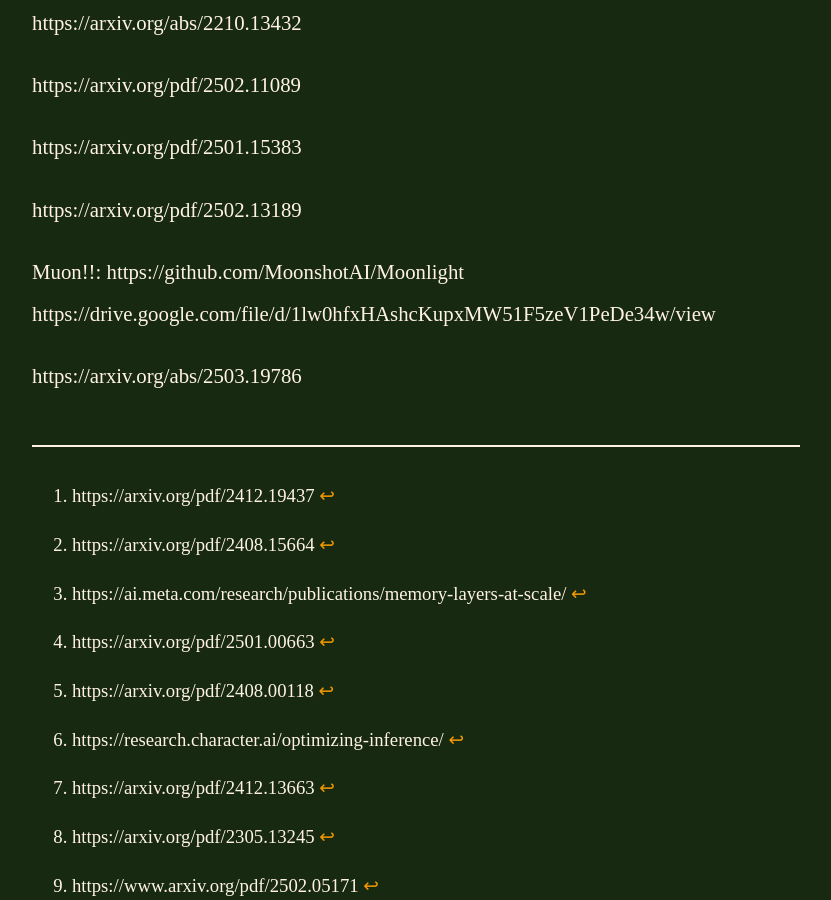
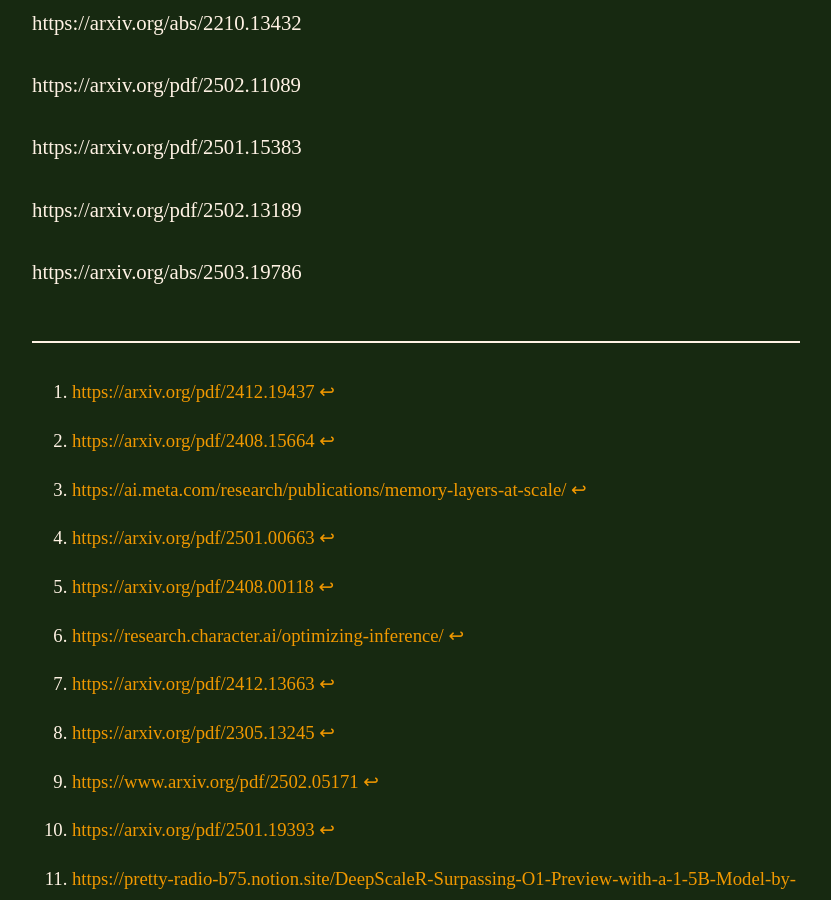
Before and after one commit to keatonelvins/keatonelvins.github.io, a Jekyll site: the page built from _posts/2025-02-23-final-model.md, in a window 1280 px wide and 900 px high, scrolled down 8115 px. Shown: the whole window, without its empty margins (224-1055 px from the left). Built offline with Jekyll 4.4.1, drawn with Linux system fonts in a browser that asks for light colours; some web fonts are replaced.

```diff
--- a/_posts/2025-02-23-final-model.md
+++ b/_posts/2025-02-23-final-model.md
@@ -108,26 +108,23 @@ https://arxiv.org/pdf/2501.15383
 
 https://arxiv.org/pdf/2502.13189
 
-Muon!!: https://github.com/MoonshotAI/Moonlight
-https://drive.google.com/file/d/1lw0hfxHAshcKupxMW51F5zeV1PeDe34w/view
-
 https://arxiv.org/abs/2503.19786
 
 
-[^1]: https://arxiv.org/pdf/2412.19437
-[^2]: https://arxiv.org/pdf/2408.15664
-[^3]: https://ai.meta.com/research/publications/memory-layers-at-scale/
-[^4]: https://arxiv.org/pdf/2501.00663
-[^5]: https://arxiv.org/pdf/2408.00118
-[^6]: https://research.character.ai/optimizing-inference/
-[^7]: https://arxiv.org/pdf/2412.13663
-[^8]: https://arxiv.org/pdf/2305.13245
-[^9]: https://www.arxiv.org/pdf/2502.05171
-[^10]: https://arxiv.org/pdf/2501.19393
-[^11]: https://pretty-radio-b75.notion.site/DeepScaleR-Surpassing-O1-Preview-with-a-1-5B-Model-by-Scaling-RL-19681902c1468005bed8ca303013a4e2
-[^12]: https://github.com/xjdr-alt/entropix
-[^13]: https://arxiv.org/pdf/2412.17747
-[^14]: https://arxiv.org/pdf/2309.00071
-[^15]: https://arxiv.org/abs/2501.18795
-[^16]: https://arxiv.org/pdf/2309.17453
-[^17]: https://arxiv.org/pdf/2410.17897
+[^1]: <https://arxiv.org/pdf/2412.19437>
+[^2]: <https://arxiv.org/pdf/2408.15664>
+[^3]: <https://ai.meta.com/research/publications/memory-layers-at-scale/>
+[^4]: <https://arxiv.org/pdf/2501.00663>
+[^5]: <https://arxiv.org/pdf/2408.00118>
+[^6]: <https://research.character.ai/optimizing-inference/>
+[^7]: <https://arxiv.org/pdf/2412.13663>
+[^8]: <https://arxiv.org/pdf/2305.13245>
+[^9]: <https://www.arxiv.org/pdf/2502.05171>
+[^10]: <https://arxiv.org/pdf/2501.19393>
+[^11]: <https://pretty-radio-b75.notion.site/DeepScaleR-Surpassing-O1-Preview-with-a-1-5B-Model-by-Scaling-RL-19681902c1468005bed8ca303013a4e2>
+[^12]: <https://github.com/xjdr-alt/entropix>
+[^13]: <https://arxiv.org/pdf/2412.17747>
+[^14]: <https://arxiv.org/pdf/2309.00071>
+[^15]: <https://arxiv.org/abs/2501.18795>
+[^16]: <https://arxiv.org/pdf/2309.17453>
+[^17]: <https://arxiv.org/pdf/2410.17897>
```
Also changed, not shown: _posts/2025-01-19-compression-and-grokking.md (+16 -15 lines), _posts/2025-01-21-simulator-theory.md (+1 -1 lines).
